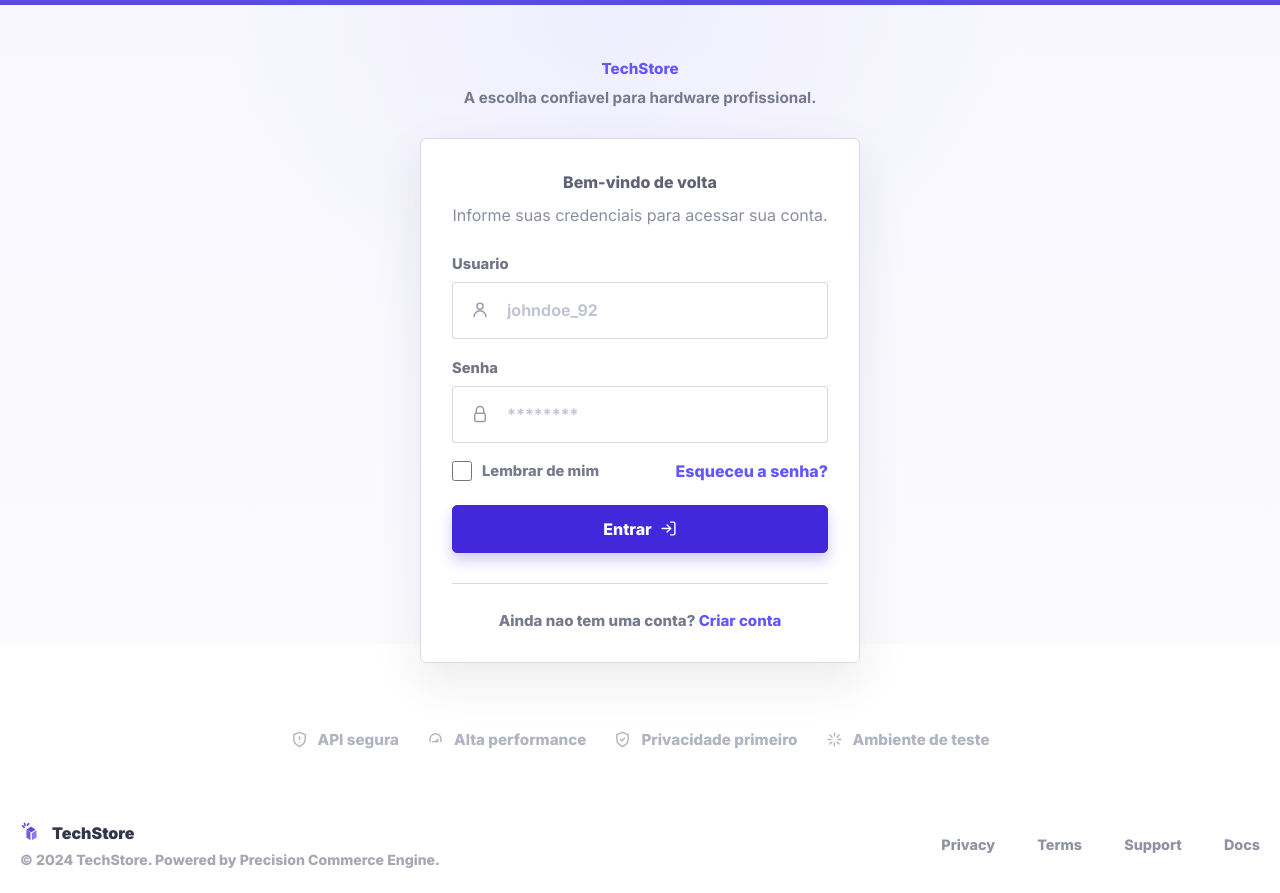
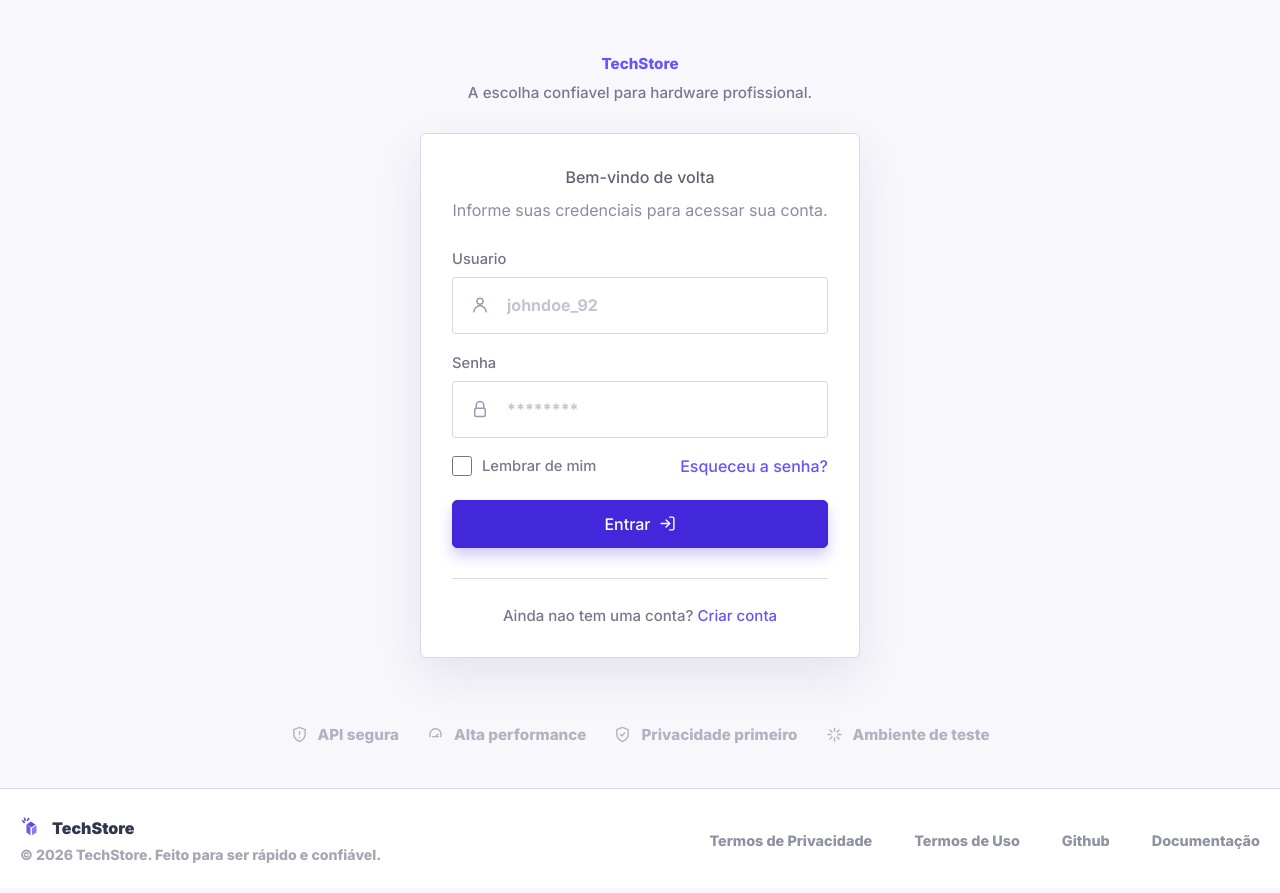
Before and after one commit to duducamargo/product-dashboard-react, a React (Vite) app: page / in a window 1280 px wide. Built offline with nearby package versions, Linux system fonts and the light colour scheme; no server answers.

Commit message:
feat: login page layout has been enhanced

```diff
--- a/src/components/layout/AppFooter.css
+++ b/src/components/layout/AppFooter.css
@@ -1,11 +1,12 @@
 .app-footer {
   align-items: center;
-  background: transparent;
+  background: var(--surface);
   display: flex;
   justify-content: space-between;
   min-height: 100px;
   padding: 28px 20px 24px;
   width: 100%;
+  border-top: 1.5px solid var(--border);
 }
 
 .app-footer-brand {
--- a/src/components/layout/AppFooter.tsx
+++ b/src/components/layout/AppFooter.tsx
@@ -1,10 +1,10 @@
 import "@/components/layout/AppFooter.css";
 
 const FOOTER_LINKS = [
-  { label: "Privacy", href: "/" },
-  { label: "Terms", href: "/" },
-  { label: "Support", href: "/" },
-  { label: "Docs", href: "/" },
+  { label: "Termos de Privacidade", href: "/" },
+  { label: "Termos de Uso", href: "/" },
+  { label: "Github", href: "/" },
+  { label: "Documentação", href: "/" },
 ] as const;
 
 export function AppFooter() {
@@ -36,7 +36,7 @@ export function AppFooter() {
           <strong>TechStore</strong>
         </div>
 
-        <p>&copy; 2024 TechStore. Powered by Precision Commerce Engine.</p>
+        <p>&copy; 2026 TechStore. Feito para ser rápido e confiável.</p>
       </div>
 
       <nav className="app-footer-nav" aria-label="Footer links">
--- a/src/pages/LoginPage.css
+++ b/src/pages/LoginPage.css
@@ -1,8 +1,4 @@
 .login-page {
-  background:
-    radial-gradient(circle at 48% 0%, rgb(237 235 255 / 76%), transparent 35%),
-    linear-gradient(180deg, #f7f7fd 0%, #fbfbff 72%, #ffffff 72%, #ffffff 100%);
-  border-top: 5px solid #5a4ae8;
   display: flex;
   flex-direction: column;
   min-height: 100vh;
@@ -33,7 +29,7 @@
 .login-brand p {
   color: #777a8d;
   font-size: 0.95rem;
-  font-weight: 700;
+  font-weight: 500;
   margin: 0;
 }
 
@@ -54,8 +50,8 @@
 
 .login-heading h1 {
   color: var(--text-strong);
-  font-size: 1rem;
-  font-weight: 800;
+  font-size: 16px;
+  font-weight: 500;
   line-height: 1.25;
   margin-bottom: 11px;
 }
@@ -78,7 +74,7 @@
 .login-field > span {
   color: #727587;
   font-size: 0.92rem;
-  font-weight: 800;
+  font-weight: 500;
 }
 
 .input-control {
@@ -91,11 +87,7 @@
   gap: 16px;
   min-height: 57px;
   padding: 0 18px;
-}
-
-.input-control:focus-within {
-  border-color: #6b5cff;
-  box-shadow: 0 0 0 3px rgb(97 82 235 / 10%);
+  cursor: pointer;
 }
 
 .input-control input {
@@ -115,7 +107,7 @@
 .form-error {
   color: var(--danger);
   font-size: 0.84rem;
-  font-weight: 700;
+  font-weight: 500;
   margin: 0;
 }
 
@@ -131,7 +123,7 @@
   color: #777a8d;
   display: flex;
   font-size: 0.92rem;
-  font-weight: 800;
+  font-weight: 500;
   gap: 10px;
 }
 
@@ -146,7 +138,7 @@
   background: transparent;
   border: 0;
   color: #6456ff;
-  font-weight: 800;
+  font-weight: 500;
   padding: 0;
 }
 
@@ -158,7 +150,7 @@
   box-shadow: 0 8px 14px rgb(67 40 219 / 24%);
   color: #ffffff;
   display: inline-flex;
-  font-weight: 800;
+  font-weight: 500;
   gap: 8px;
   justify-content: center;
   margin-top: 4px;
@@ -181,7 +173,7 @@
 .signup-prompt {
   color: #777a8d;
   font-size: 0.94rem;
-  font-weight: 800;
+  font-weight: 500;
   margin: 0;
   text-align: center;
 }
```
